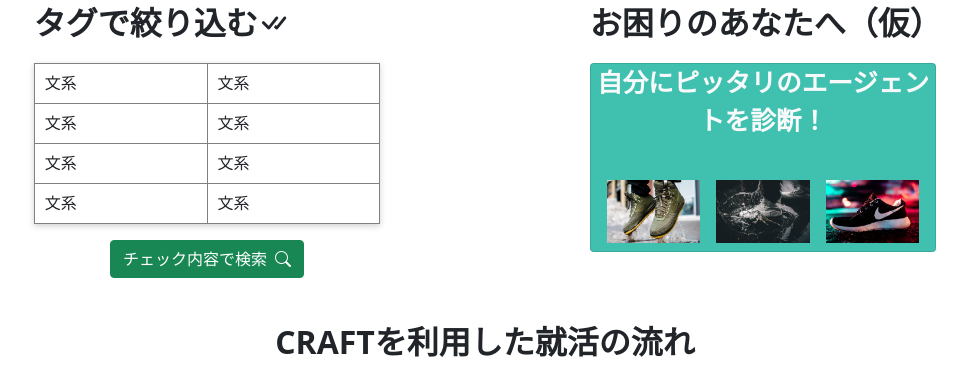
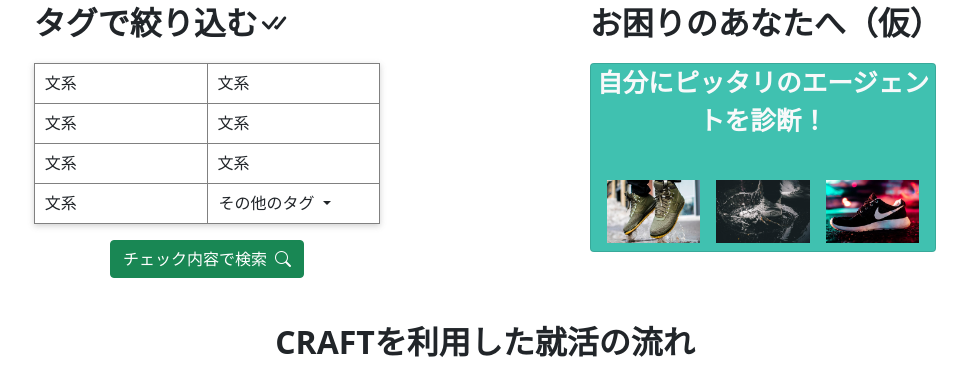
Before and after one commit to posse-ap/-teamdev-2022-posse1-team2D-, a PHP site: page / in a window 1280 px wide. Shown: the part 406-791 px from the top of the page, without its empty margins (155-1122 px from the left). Run offline with PHP 8.4, Linux system fonts and the light colour scheme; data comes from the database, SQL or seed files in the repository.

Commit message:
その他のタグの作成

```diff
--- a/teamdev-2022-sample2/src/index.php
+++ b/teamdev-2022-sample2/src/index.php
@@ -124,9 +124,18 @@ $events = $stmt->fetchAll(PDO::FETCH_ASSOC);
                             <input type="checkbox">
                             文系
                         </li>
-                        <li class="tag col-6">
-                            <input type="checkbox">
-                            文系
+                        <li class="other-tag dropdown col-6">
+                            <button class="btn dropdown-toggle" type="button" id="dropdownMenuButton1" data-bs-toggle="dropdown" aria-expanded="false">
+                                その他のタグ
+                            </button>
+                            <ul class="dropdown-menu" aria-labelledby="dropdownMenuButton1">
+                                <li class="dropdown-item tag"><input type="checkbox">Action</li>
+                                <li class="dropdown-item tag"><input type="checkbox">Action</li>
+                                <li class="dropdown-item tag"><input type="checkbox">Action</li>
+                                <li class="dropdown-item tag"><input type="checkbox">Action</li>
+                                <li class="dropdown-item tag"><input type="checkbox">Action</li>
+                                <li class="dropdown-item tag"><input type="checkbox">Action</li>
+                            </ul>
                         </li>
                     </ul>
                     <button type="submit" class="btn btn-success d-block mx-auto">チェック内容で検索<i class="bi bi-search ms-2"></i></button>
--- a/teamdev-2022-sample2/src/public/css/style.css
+++ b/teamdev-2022-sample2/src/public/css/style.css
@@ -1,9 +1,11 @@
 li {
   list-style: none;
 }
+
 img {
   max-width: 100%;
 }
+
 /* -----------------------------------ヘッダー共通部分------------------------------------ */
 #header {
   background-color: rgb(64, 193, 176);
@@ -54,6 +56,7 @@ img {
     padding: 0 6rem;
     padding-top: 140px;
   }
+
   .first-size {
     font-size: 2.4rem;
   }
@@ -65,6 +68,7 @@ img {
   .third-size {
     font-size: 1.6rem;
   }
+
   .fourth-size {
     font-size: 1.0rem;
   }
@@ -83,6 +87,7 @@ img {
   .third-size {
     font-size: 1.2rem;
   }
+
   .fourth-size {
     font-size: 0.75rem;
   }
@@ -101,6 +106,7 @@ img {
   .third-size {
     font-size: 1.0rem;
   }
+
   .fourth-size {
     font-size: 0.63rem;
   }
@@ -120,6 +126,7 @@ img {
   .third-size {
     font-size: 0.8rem;
   }
+
   .fourth-size {
     font-size: 0.5rem;
   }
@@ -146,10 +153,10 @@ img {
   padding: 0;
   height: 161px;
   /* 4行分の高さ+borderの1px */
-    border-top : solid 1px gray ;
-    border-left: solid 1px gray;
-    box-shadow : 0 2px 6px rgba(100, 100, 100, 0.3);
-    /* box-shadow: 0 0 8px 4px #ccc; */
+  border-top: solid 1px gray;
+  border-left: solid 1px gray;
+  box-shadow: 0 2px 6px rgba(100, 100, 100, 0.3);
+  /* box-shadow: 0 0 8px 4px #ccc; */
   flex-direction: column;
   /* 並び順を縦方向に変更 */
   flex-wrap: wrap;
@@ -168,6 +175,26 @@ ul .tag {
   /* 文字を上下中央にする */
 }
 
+ul .other-tag {
+  height: 40px;
+  border-bottom: solid 1px gray;
+  border-right: solid 1px gray;
+  box-sizing: border-box;
+  /* padding: 0 10px; */
+  display: flex;
+  align-items: center;
+  /* 文字を上下中央にする */
+}
+
+.dropdown .btn {
+  padding: 0 10px;
+}
+
+.dropdown-menu {
+  max-height: 200px;
+  overflow-y: scroll;
+}
+
 .tag input {
   box-sizing: border-box;
   display: none;
@@ -176,28 +203,35 @@ ul .tag {
 .recommend-function {
   background-color: rgb(64, 193, 176);
 }
-.service-circle{
+
+.service-circle {
   width: 60px;
   height: 60px;
   border-radius: 50%;
-  background: blue;/*背景色*/
+  background: blue;
+  /*背景色*/
 }
+
 @media (max-width: 768px) {
-  .service-circle{
+  .service-circle {
     width: 40px;
     height: 40px;
     border-radius: 50%;
-    background: blue;/*背景色*/
+    background: blue;
+    /*背景色*/
   }
+
   .wrapper {
     padding-top: 100px;
   }
 }
+
 .btnx--outline {
   color: var(--bs-orange);
   background: var(--bs-white);
   border: 2px solid #FFCC80;
 }
+
 /* --------------------------------------------------TOPページ(fin)--------------------------------------------------*/
 
 /*------------------------------------- 検索結果ページ------------------------------- */
```
Also changed, not shown: teamdev-2022-sample2/src/public/js/app.js.
